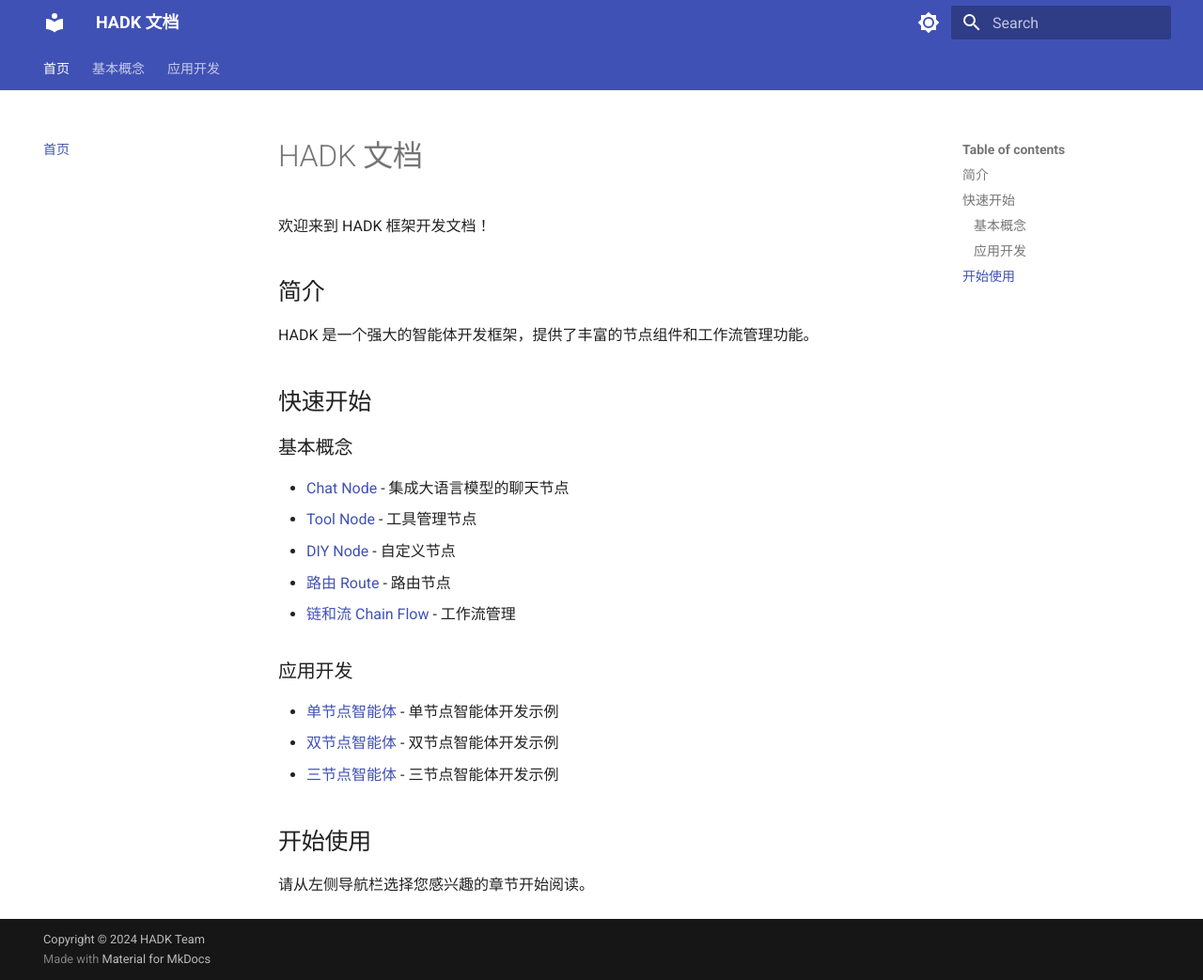
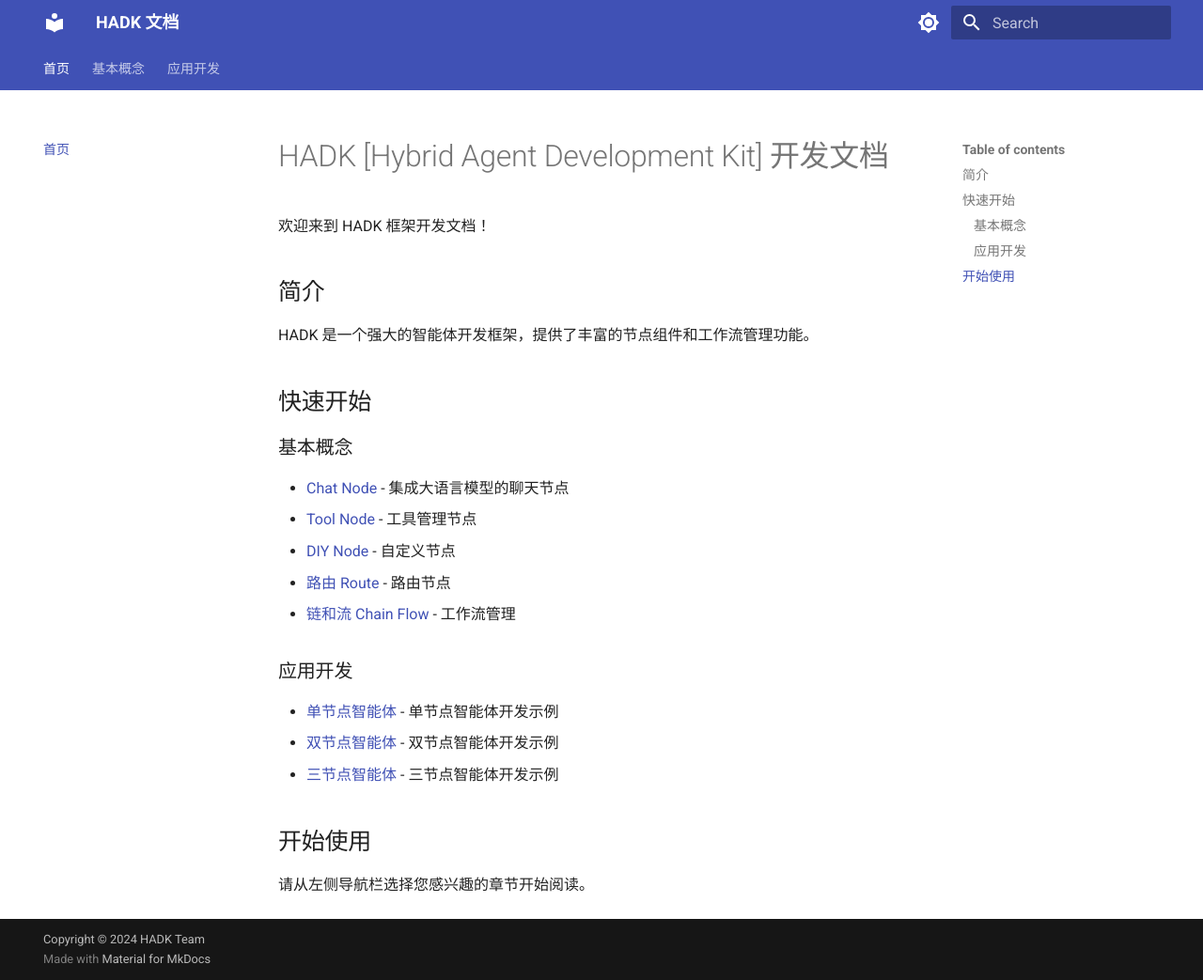
Before and after one commit to cefengxu/hadk_readme, an MkDocs documentation site: the page built from docs/index.md, in a window 1280 px wide and 1043 px high. Shown: the whole window at 94% size. Built offline with MkDocs 1.6.1 and Material for MkDocs 9.7.7, drawn with Linux system fonts in a browser that asks for light colours.

Commit message:
Update title and content in index.md

```diff
--- a/docs/index.md
+++ b/docs/index.md
@@ -1,4 +1,4 @@
-# HADK 文档
+# HADK [Hybrid Agent Development Kit] 开发文档
 
 欢迎来到 HADK 框架开发文档！
 
```
